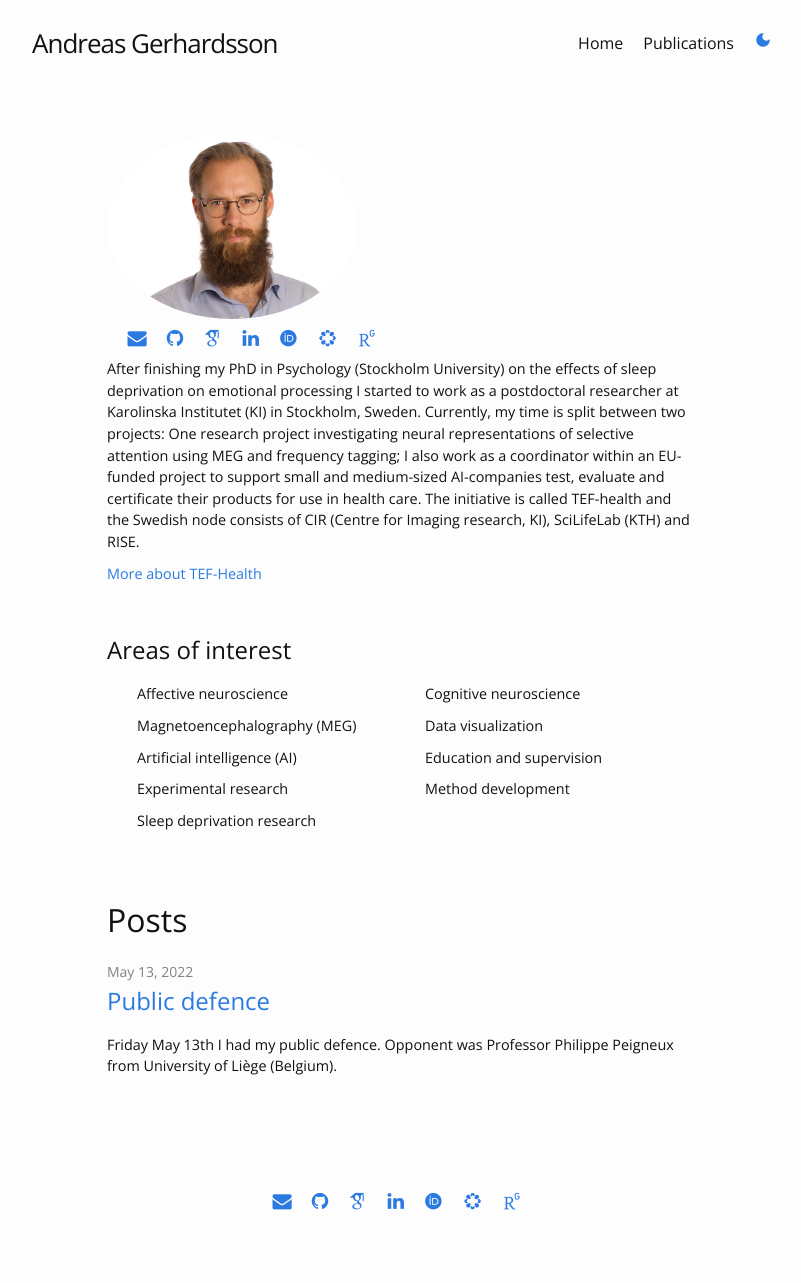
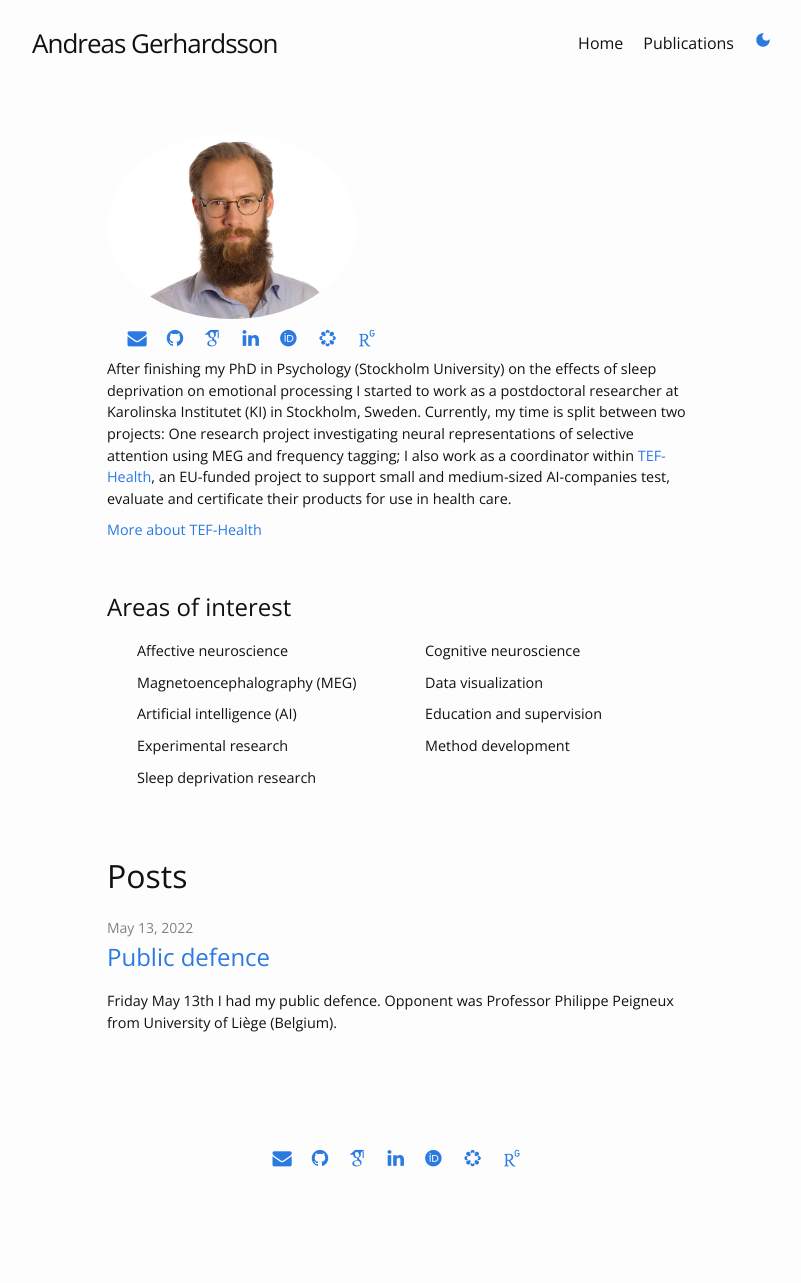
Before and after one commit to agerhardsson/agerhardsson.github.io, a Jekyll site: the page built from index.md, in a window 1280 px wide. Shown: the whole page, without its empty margins (246-1047 px from the left). Built offline with Jekyll 4.4.1, drawn with Linux system fonts in a browser that asks for light colours; some web fonts are replaced; after the commit the page ends 1240 px from its top, so only the background shows below that.

Commit message:
Shorten bio

```diff
--- a/_config.yml
+++ b/_config.yml
@@ -18,7 +18,7 @@ url: "https://agerhardsson.github.io" # the base hostname & protocol for your si
 short-bio:
     # I started working as a research assistant for Johanna Schwarz (PhD), in a large sleep deprivation project, where I helped with data collection of more than 200 participants, analyzed results and wrote articles. This prepared me well for the PhD education, which I started in 2016. Working in the project also led me into the sleep research, and my main research focus is the effects of sleep deprivation on the interplay between emotion and cognition, which is also the subject of what was the first article of my dissertation. I recently finished my PhD and during the past two years I have started to work with magnetoencephalography (MEG) to understand neural underpinnings of effects of sleep deprivation. I am also interested in exploring selective attention processes using frequency tagging.
 
-    "After finishing my PhD in Psychology (Stockholm University) on the effects of sleep deprivation on emotional processing I started to work as a postdoctoral researcher at Karolinska Institutet (KI) in Stockholm, Sweden. Currently, my time is split between two projects: One research project investigating neural representations of selective attention using MEG and frequency tagging; I also work as a coordinator within an EU-funded project to support small and medium-sized AI-companies test, evaluate and certificate their products for use in health care. The initiative is called TEF-health and the Swedish node consists of CIR (Centre for Imaging research, KI), SciLifeLab (KTH) and RISE."
+    "After finishing my PhD in Psychology (Stockholm University) on the effects of sleep deprivation on emotional processing I started to work as a postdoctoral researcher at Karolinska Institutet (KI) in Stockholm, Sweden. Currently, my time is split between two projects: One research project investigating neural representations of selective attention using MEG and frequency tagging; I also work as a coordinator within [TEF-Health](https://tefhealth.eu/home),  an EU-funded project to support small and medium-sized AI-companies test, evaluate and certificate their products for use in health care."
 
 areas-of-interest:
     [Affective neuroscience,
```
